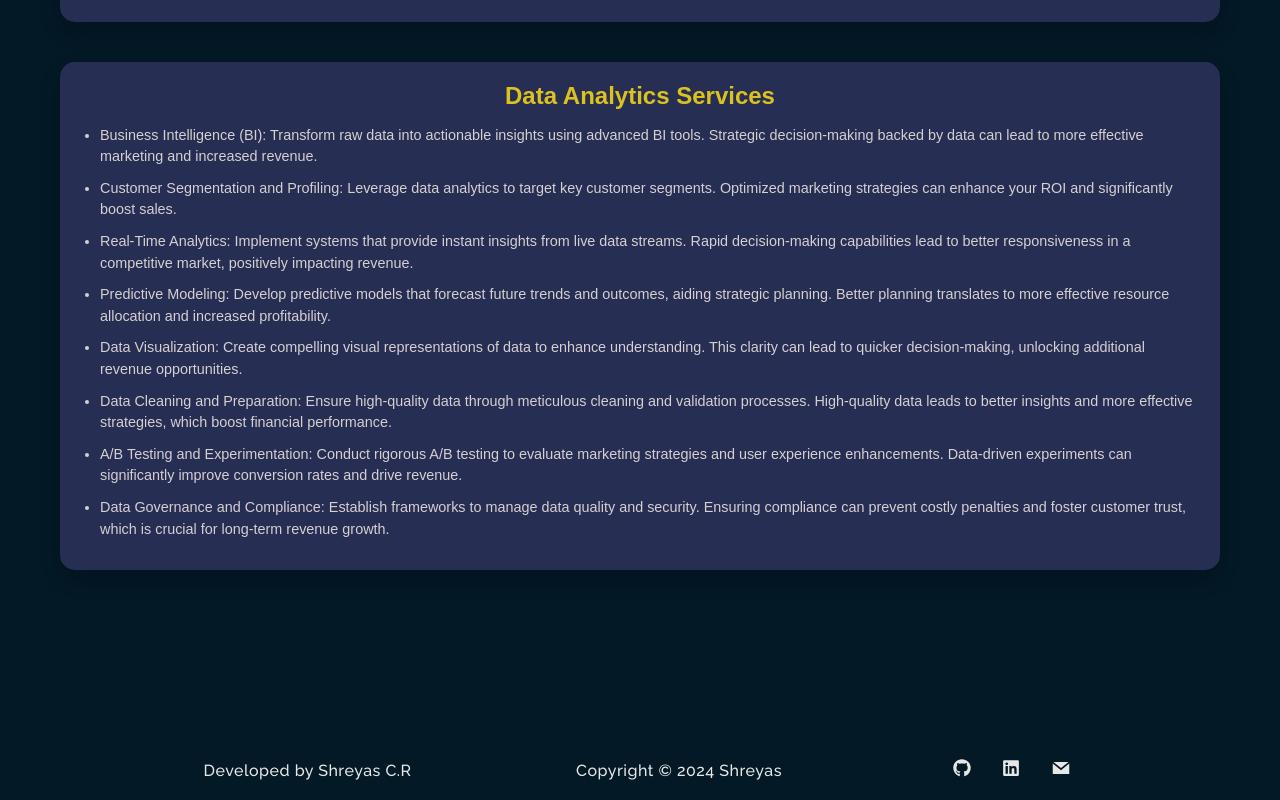
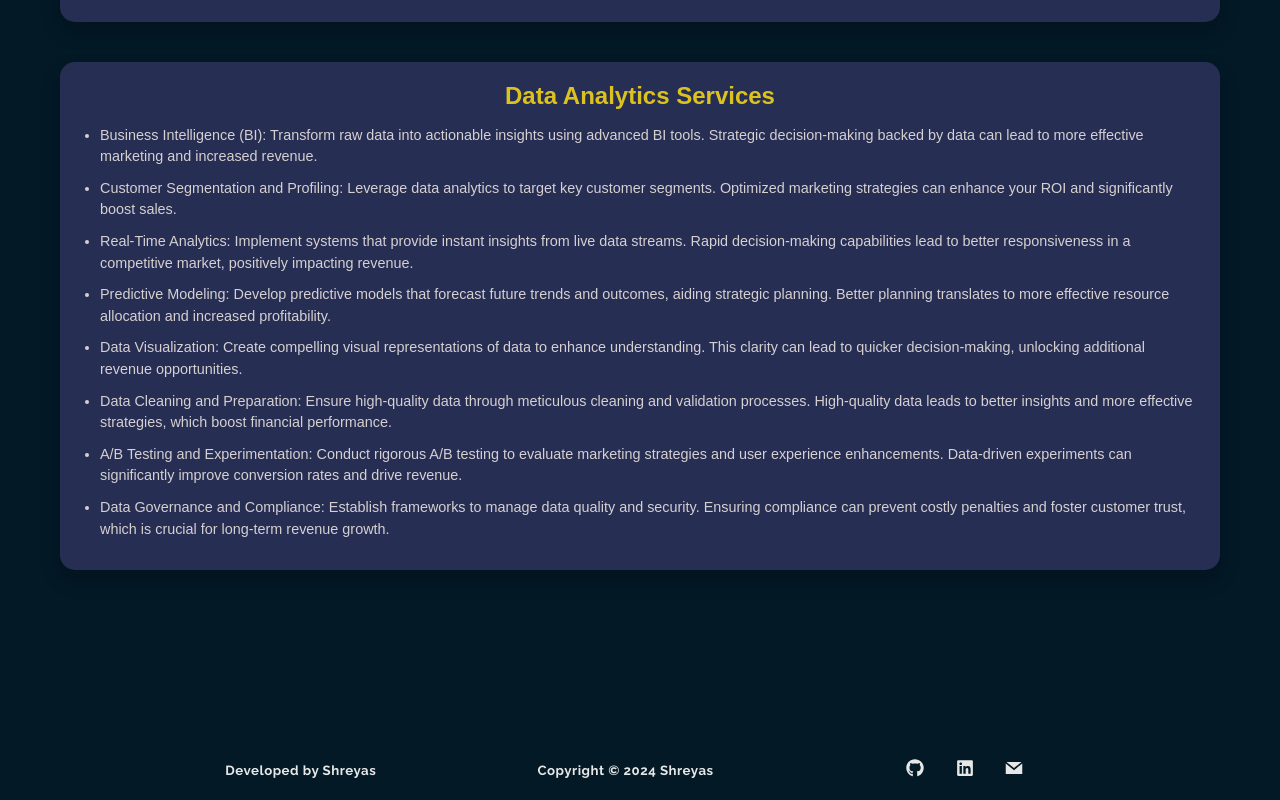
Before and after one commit to ssyasa/Portfolio, a React (Create React App) app: page /Services in a window 1280 px wide. Shown: the part 1211-2011 px from the top of the page. Built offline with nearby package versions, Linux system fonts and the light colour scheme.

Commit message:
modified:   src/Components/Footer.js

```diff
--- a/src/Components/Footer.js
+++ b/src/Components/Footer.js
@@ -5,8 +5,8 @@ import { GrMail } from "react-icons/gr";
 const Footer = () => {
   return (
     <footer>
-      <h4>Developed by Shreyas C.R</h4>
-      <h4>Copyright &copy; 2024 Shreyas</h4>
+      <h5>Developed by Shreyas</h5>
+      <h5>Copyright &copy; 2024 Shreyas</h5>
       <div className='footerLinks'>
         <a href="https://github.com/ssyasa" target='_blank' rel="noreferrer"><FaGithub/></a>
         <a href="https://www.linkedin.com/in/shreyas-c-r-777b4229a" target='_blank' rel="noreferrer"><FaLinkedin/></a>
```
